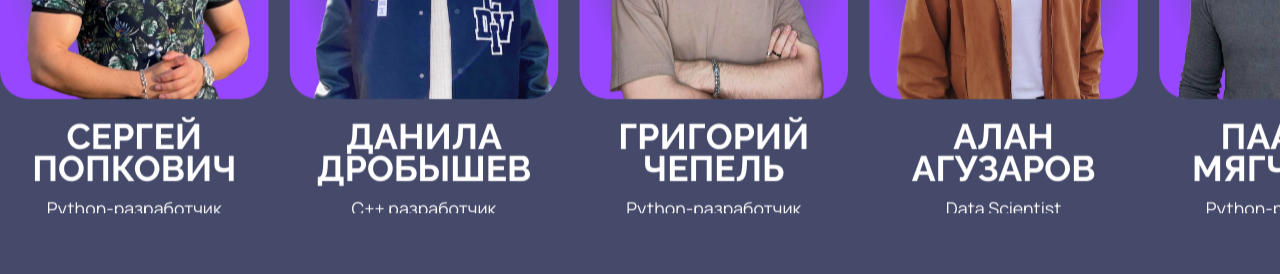
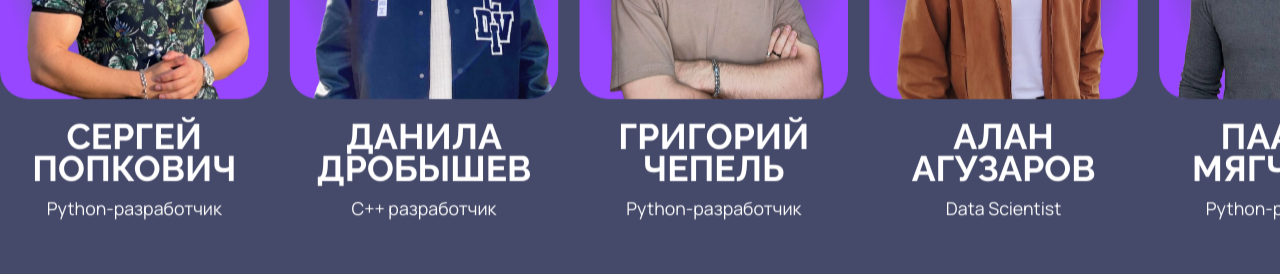
Before and after one commit to rafailvv/innoprog-website, a React (Vite) app: page / in a window 1280 px wide. Shown: the part 6420-6694 px from the top of the page. Built offline with nearby package versions, Linux system fonts and the light colour scheme.

Commit message:
Fix teacher profession clipping

```diff
--- a/src/imports/ГлавныйЭкранД/ГлавныйЭкранД.tsx
+++ b/src/imports/ГлавныйЭкранД/ГлавныйЭкранД.tsx
@@ -756,7 +756,7 @@ function Component1() {
 
 function Frame88() {
   return (
-    <div className="content-stretch flex flex-col gap-[16px] h-[104px] items-start relative shrink-0 text-center text-white w-full">
+    <div className="content-stretch flex flex-col gap-[16px] items-start min-h-[116px] relative shrink-0 text-center text-white w-full">
       <p className="font-['Raleway:Bold',sans-serif] font-bold leading-[36px] relative shrink-0 text-[40px] uppercase w-full">Сергей Попкович</p>
       <p className="font-['Manrope:Regular',sans-serif] font-normal leading-[22px] relative shrink-0 text-[20px] w-full">Python-разработчик</p>
     </div>
@@ -765,7 +765,7 @@ function Frame88() {
 
 function Frame89() {
   return (
-    <div className="content-stretch flex flex-col gap-[16px] h-[104px] items-start relative shrink-0 text-center text-white w-full">
+    <div className="content-stretch flex flex-col gap-[16px] items-start min-h-[116px] relative shrink-0 text-center text-white w-full">
       <p className="font-['Raleway:Bold',sans-serif] font-bold leading-[36px] relative shrink-0 text-[40px] uppercase w-full">Данила Дробышев</p>
       <p className="font-['Manrope:Regular',sans-serif] font-normal leading-[22px] relative shrink-0 text-[20px] w-full">С++ разработчик</p>
     </div>
@@ -774,7 +774,7 @@ function Frame89() {
 
 function Frame90() {
   return (
-    <div className="content-stretch flex flex-col gap-[16px] h-[104px] items-start relative shrink-0 text-center text-white w-full">
+    <div className="content-stretch flex flex-col gap-[16px] items-start min-h-[116px] relative shrink-0 text-center text-white w-full">
       <p className="font-['Raleway:Bold',sans-serif] font-bold leading-[36px] relative shrink-0 text-[40px] uppercase w-full">Григорий Чепель</p>
       <p className="font-['Manrope:Regular',sans-serif] font-normal leading-[22px] relative shrink-0 text-[20px] w-full">Python-разработчик</p>
     </div>
@@ -783,7 +783,7 @@ function Frame90() {
 
 function Frame91() {
   return (
-    <div className="content-stretch flex flex-col gap-[16px] h-[104px] items-start relative shrink-0 text-center text-white w-full">
+    <div className="content-stretch flex flex-col gap-[16px] items-start min-h-[116px] relative shrink-0 text-center text-white w-full">
       <div className="font-['Raleway:Bold',sans-serif] font-bold leading-[0] relative shrink-0 text-[40px] uppercase w-full">
         <p className="leading-[36px] mb-0">Алан</p>
         <p className="leading-[36px]">Агузаров</p>
@@ -795,7 +795,7 @@ function Frame91() {
 
 function Frame92() {
   return (
-    <div className="content-stretch flex flex-col gap-[16px] h-[104px] items-start relative shrink-0 text-center text-white w-full">
+    <div className="content-stretch flex flex-col gap-[16px] items-start min-h-[116px] relative shrink-0 text-center text-white w-full">
       <p className="font-['Raleway:Bold',sans-serif] font-bold leading-[36px] relative shrink-0 text-[40px] uppercase w-full">Паавел Мягчилов</p>
       <p className="font-['Manrope:Regular',sans-serif] font-normal leading-[22px] relative shrink-0 text-[20px] w-full">Python-разработчик</p>
     </div>
@@ -804,7 +804,7 @@ function Frame92() {
 
 function Frame93() {
   return (
-    <div className="content-stretch flex flex-col gap-[16px] h-[104px] items-start relative shrink-0 text-center text-white w-full">
+    <div className="content-stretch flex flex-col gap-[16px] items-start min-h-[116px] relative shrink-0 text-center text-white w-full">
       <p className="font-['Raleway:Bold',sans-serif] font-bold leading-[36px] relative shrink-0 text-[40px] uppercase w-full">Джамбулат Таджидинов</p>
       <p className="font-['Manrope:Regular',sans-serif] font-normal leading-[22px] relative shrink-0 text-[20px] w-full">Unreal Engine разработчик</p>
     </div>
@@ -813,7 +813,7 @@ function Frame93() {
 
 function Frame95() {
   return (
-    <div className="content-stretch flex flex-col gap-[16px] h-[104px] items-start relative shrink-0 text-center text-white w-full">
+    <div className="content-stretch flex flex-col gap-[16px] items-start min-h-[116px] relative shrink-0 text-center text-white w-full">
       <div className="font-['Manrope:ExtraBold',sans-serif] font-extrabold leading-[0] relative shrink-0 text-[36px] w-full">
         <p className="leading-[38px] mb-0">Полина</p>
         <p className="leading-[38px]">Караева</p>
@@ -825,7 +825,7 @@ function Frame95() {
 
 function Frame96() {
   return (
-    <div className="content-stretch flex flex-col gap-[16px] h-[104px] items-start relative shrink-0 text-center text-white w-full">
+    <div className="content-stretch flex flex-col gap-[16px] items-start min-h-[116px] relative shrink-0 text-center text-white w-full">
       <div className="font-['Raleway:Bold',sans-serif] font-bold leading-[0] relative shrink-0 text-[40px] uppercase w-full whitespace-pre-wrap">
         <p className="leading-[36px] mb-0">{`Лев `}</p>
         <p className="leading-[36px]">Быков</p>
```
